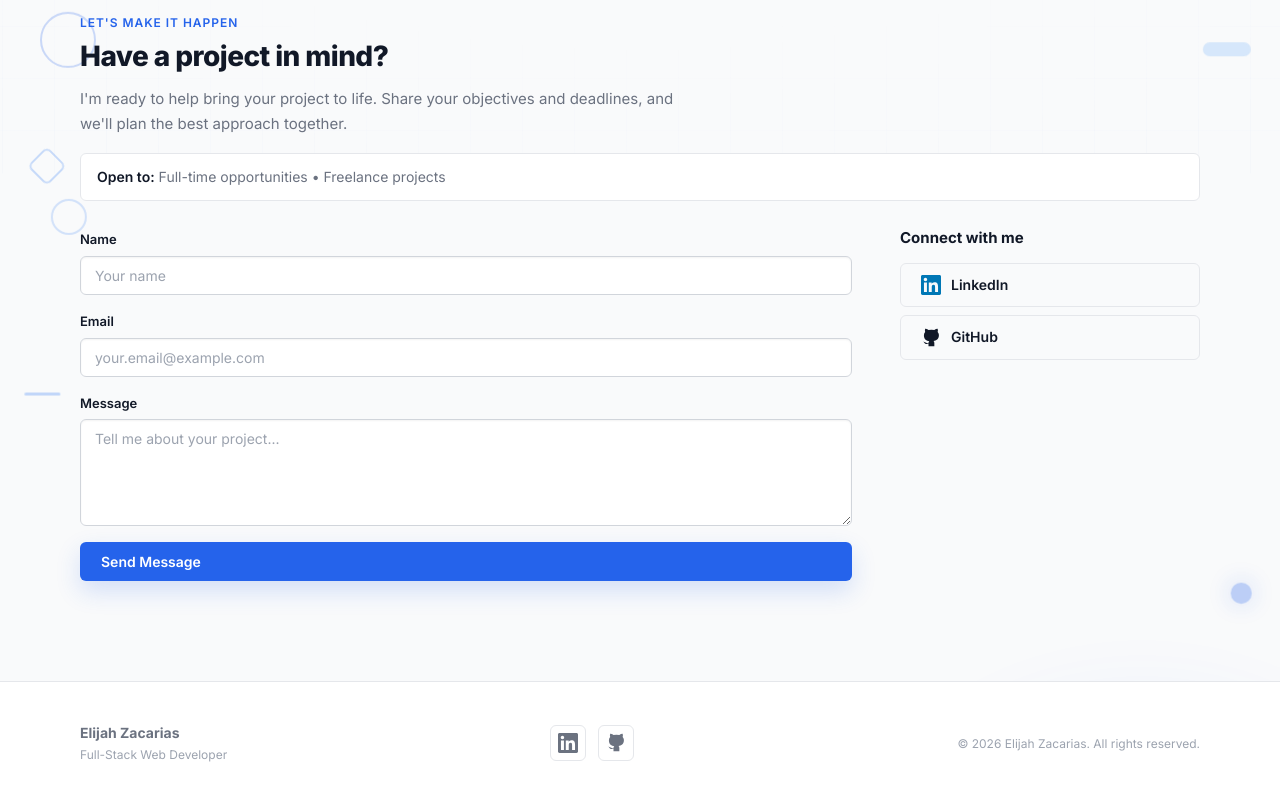
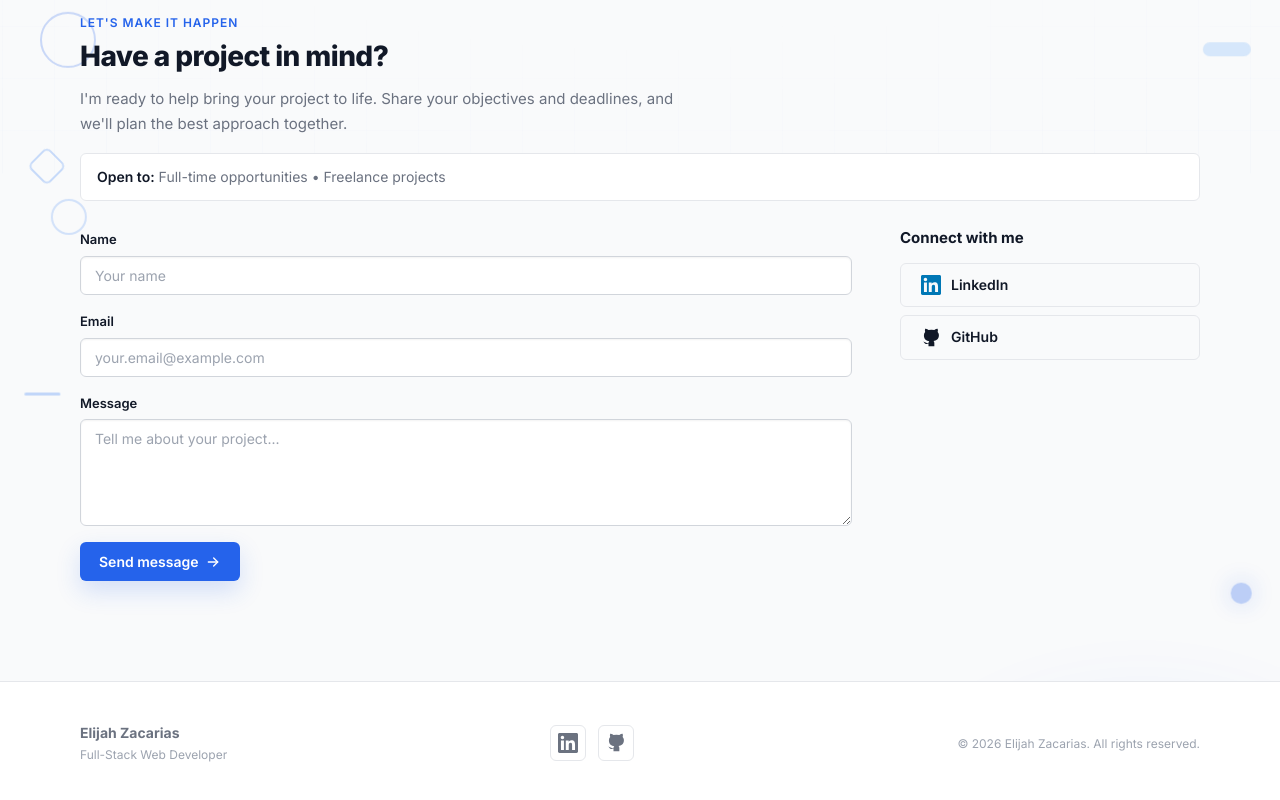
Before and after one commit to ElijahZacarias02/my_portfolio, a Vue app: page / in a window 1280 px wide. Shown: the part 4456-5256 px from the top of the page. Built offline with nearby package versions, Linux system fonts and the light colour scheme.

Commit message:
Send Message UI Fix

```diff
--- a/src/App.vue
+++ b/src/App.vue
@@ -1016,8 +1016,28 @@ onBeforeUnmount(() => {
             <div v-if="submitMessage" class="form_status" :class="submitStatus">
               {{ submitMessage }}
             </div>
-            <button type="submit" :disabled="isSubmitting" class="button primary">
-              {{ isSubmitting ? 'Sending...' : 'Send Message' }}
+            <button
+              type="submit"
+              :disabled="isSubmitting"
+              class="button primary contact_submit"
+            >
+              {{ isSubmitting ? 'Sending...' : 'Send message' }}
+              <svg
+                v-if="!isSubmitting"
+                class="contact_submit_icon"
+                width="16"
+                height="16"
+                viewBox="0 0 24 24"
+                fill="none"
+                stroke="currentColor"
+                stroke-width="2"
+                stroke-linecap="round"
+                stroke-linejoin="round"
+                aria-hidden="true"
+              >
+                <path d="M5 12h14" />
+                <path d="m13 6 6 6-6 6" />
+              </svg>
             </button>
           </form>
           <div class="contact_social">
--- a/src/assets/css/style.css
+++ b/src/assets/css/style.css
@@ -1153,6 +1153,22 @@ img { max-width: 100%; height: auto; display: block; }
   gap: 16px;
 }
 
+.contact_submit {
+  align-self: flex-start;
+  width: auto;
+  min-width: 150px;
+  justify-content: center;
+  padding: 10px 18px;
+}
+
+.contact_submit_icon {
+  transition: transform 0.18s ease;
+}
+
+.contact_submit:hover .contact_submit_icon {
+  transform: translateX(3px);
+}
+
 .form_group {
   display: flex;
   flex-direction: column;
```
